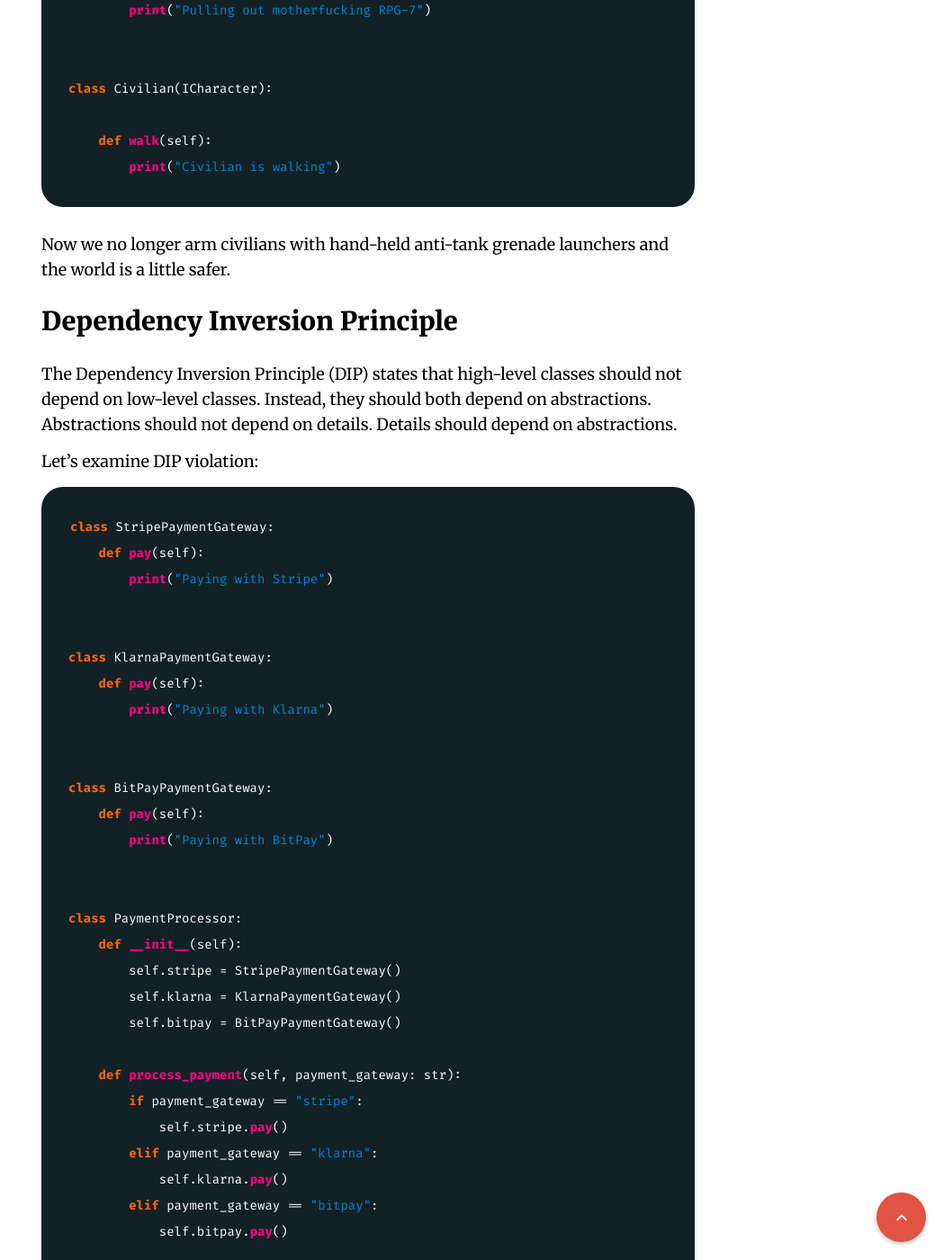
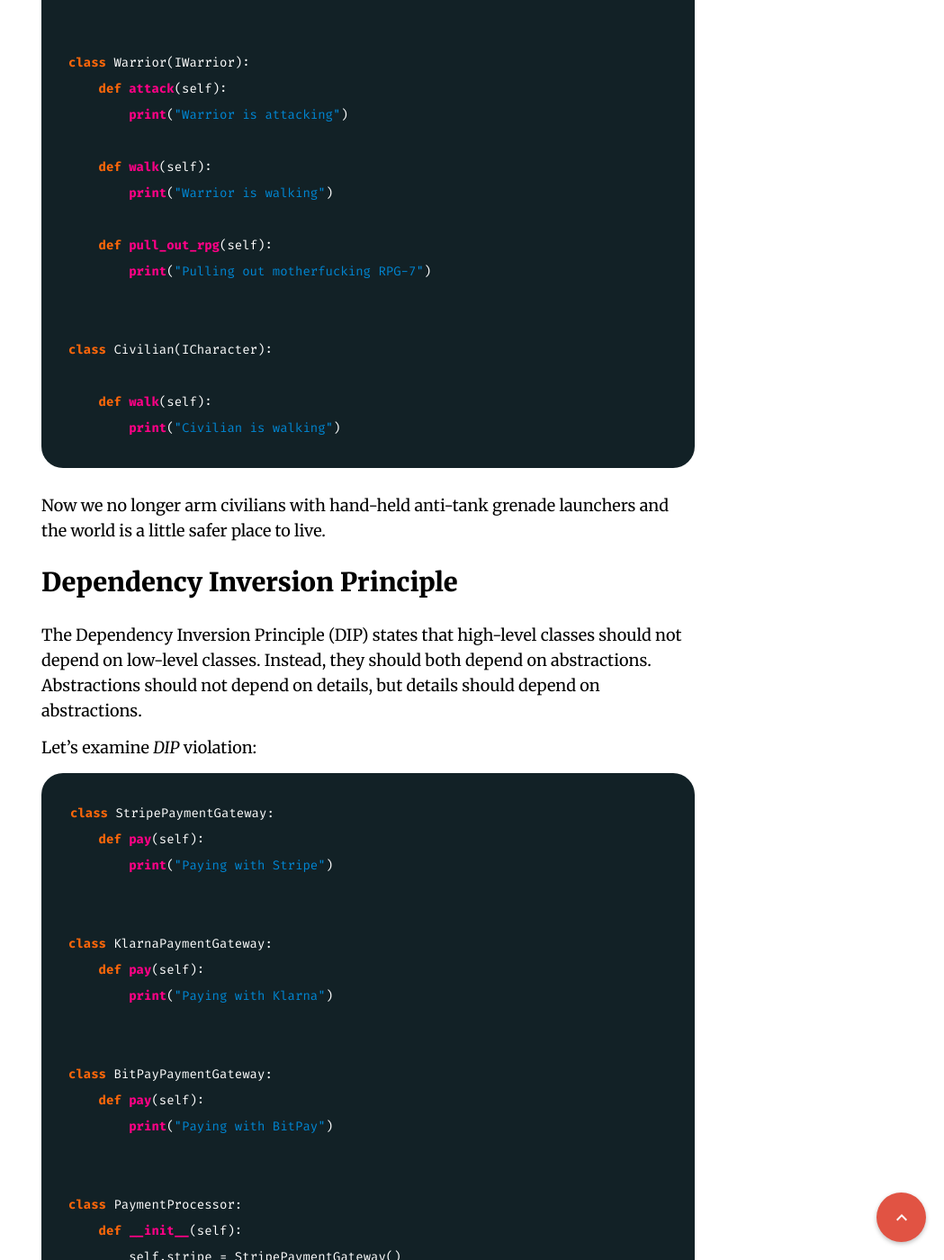
Before and after one commit to lk-geimfari/lk-geimfari.github.io, a Jekyll site: the page built from _posts/2023-05-13-solid-python.md, in a window 1280 px wide and 1400 px high, scrolled down 10785 px. Shown: the whole window at 90% size, without its empty margins (231-1280 px from the left). Built offline with Jekyll 4.4.1, drawn with Linux system fonts in a browser that asks for light colours; nearby versions of some CDN libraries; some of the changed lines change nothing that is shown; some of the changed text lies outside the part shown.

Commit message:
Fix grammar

````diff
--- a/_posts/2023-05-13-solid-python.md
+++ b/_posts/2023-05-13-solid-python.md
@@ -123,8 +123,10 @@
     auth.logout(user)
 
     # Notification
-    sender = NotificationSender()
-    sender.send_notification(user, "Beware of the German U-boats!")
+    notification_sender = NotificationSender()
+    notification_sender.send_notification(
+        user, "Beware of the German U-boats!",
+    )
 
     # Serialization
     user_serializer = UserSerializer(user)
@@ -215,12 +217,16 @@
 Let's take a look at the following example which violates the *LSP*:
 
 ```python
-class Character:
-    def greet(self):
-        print("Hello, I am a character")
+import abc
 
 
-class Human(Character):
+class ICharacter(abc.ABC):
+    @abc.abstractmethod
+    def greet(self):
+        raise NotImplementedError
+
+
+class Human(ICharacter):
     def greet(self):
         print("Hello, I am a human")
 
@@ -244,16 +250,19 @@
 changes the behavior of the `German`. The `Human` class can greet, but the `German` class cannot. This means
 that code that expects a `Human` instance may behave unexpectedly or fail when given a `German` instance.
 
-
 Let's refactor code to make it follow *LSP*:
 
 ```python
-class Character:
-    def greet(self):
-        print("Hello, I am a character")
+import abc
 
 
-class Human(Character):
+class ICharacter(abc.ABC):
+    @abc.abstractmethod
+    def greet(self):
+        raise NotImplementedError
+
+
+class Human(ICharacter):
     def greet(self):
         print("Hello, I am a human")
 
@@ -324,7 +333,7 @@
 
 ```
 
-In this example, we define an `ICharacter` interface that has four methods:
+In this example, we define an `ICharacter` interface that has three methods:
 
 - ``attack``
 - ``walk``
@@ -382,15 +391,15 @@
         print("Civilian is walking")
 ```
 
-Now we no longer arm civilians with hand-held anti-tank grenade launchers and the world is a little safer.
+Now we no longer arm civilians with hand-held anti-tank grenade launchers and the world is a little safer place to live.
 
 ## Dependency Inversion Principle
 
 The Dependency Inversion Principle (DIP) states that high-level classes should not depend on low-level classes. Instead,
-they should both depend on abstractions. Abstractions should not depend on details. Details should depend on
+they should both depend on abstractions. Abstractions should not depend on details, but details should depend on
 abstractions.
 
-Let's examine DIP violation:
+Let's examine *DIP* violation:
 
 ```python
 class StripePaymentGateway:
````
